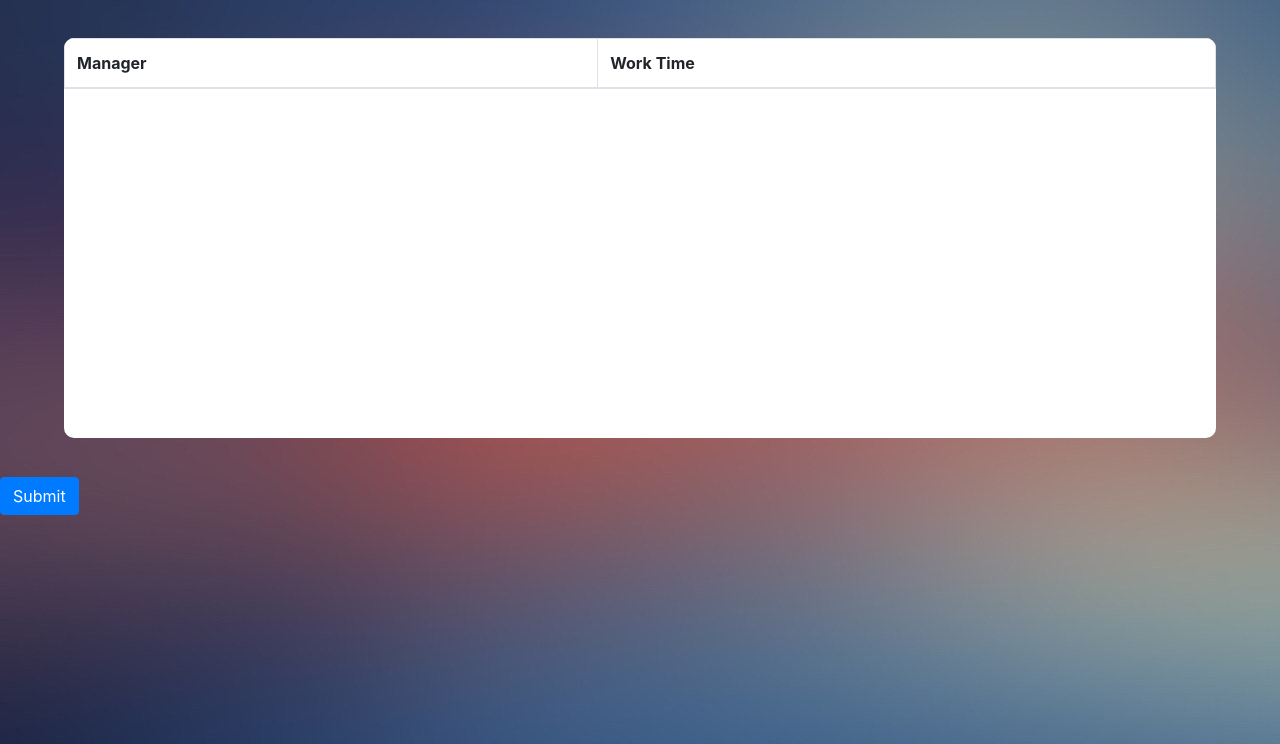
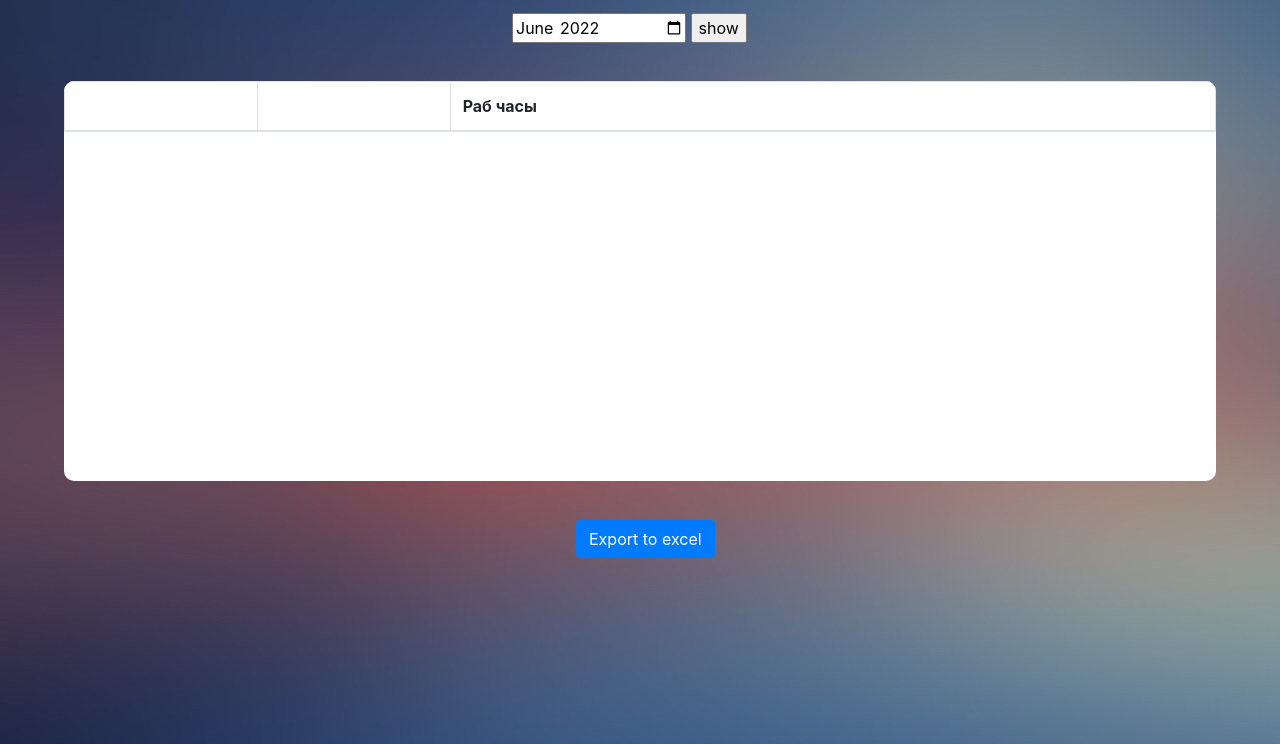
Before and after one commit to MansurKZN/Project, a Django app: page /admininfo/ in a window 1280 px wide. Shown: the part 56-800 px from the top of the page. Run offline with Django 4.2, Linux system fonts and the light colour scheme; the visitor is signed in with stand-in values (Sample User, id 1); data comes from the database, SQL or seed files in the repository; data that the repository does not hold is empty; some libraries are stand-ins or nearby versions.

Commit message:
add export to excel

```diff
--- a/app/models.py
+++ b/app/models.py
@@ -6,6 +6,7 @@ from django.db import models
 
 class Manager(AbstractUser):
     work_time = models.IntegerField(null=True, blank=True, default=None)
+    work_position = models.CharField(max_length=100, default="")
 
 class Project(models.Model):
     name = models.CharField(max_length=200)
--- a/app/views.py
+++ b/app/views.py
@@ -1,6 +1,9 @@
+import numbers
 import os
 from datetime import date
 import datetime
+
+import openpyxl
 import pandas as pd
 import requests
 
@@ -11,6 +14,7 @@ from django.db.models import Sum
 from django.shortcuts import render, redirect
 from django.urls import reverse_lazy
 from django.views import View
+from openpyxl.styles import Border, Side, Font
 
 from app.forms import LoginForm, PasswordChangeForm
 from app.models import Project, Engineer, WorkType, WorkReport, Manager
@@ -61,7 +65,6 @@ class MainPage(View):
 
     def post(self, request):
         if request.POST.get("update_id"):
-
             work_report = WorkReport.objects.get(id=request.POST.get("update_id"))
             work_report.date = request.POST.get("update_date")
             work_report.project = Project.objects.filter(name=request.POST.get("update_project"))[0]
@@ -70,6 +73,8 @@ class MainPage(View):
             work_report.period = request.POST.get("update_period")
             work_report.text = request.POST.get("update_text")
             work_report.save()
+        elif request.POST.get("delete"):
+            WorkReport.objects.get(id=request.POST.get("delete")).delete()
         else:
             user = request.user
             project = Project.objects.filter(name=request.POST.get("project"))[0]
@@ -115,76 +120,117 @@ class AdminInfo(View):
         date_end = date(date.today().year, date.today().month + 1, 1)
         projects = Project.objects.all()
         columns = []
-        columns.append("Manager")
-        columns.append("Work Time")
+        columns.append("")
+        columns.append("")
+        columns.append("Раб часы")
         for project in projects:
             columns.append(project.name)
 
         for manager in Manager.objects.filter(is_superuser=False):
             a = []
             work_time = manager.work_time
+            a.append(manager.work_position)
             a.append(f'{manager.first_name} {manager.last_name}')
             a.append(work_time)
-            person_sum = 0
             for project in projects:
                 time_for_project = WorkReport.objects.filter(manager=manager, date__range=(date_start, date_end), project=project).aggregate(Sum('period')).get('period__sum')
                 if time_for_project:
-                    percent_project_work = round(((int(time_for_project) / 60) * 100 / work_time) / 100, 3)
+                    percent_project_work = round(((int(time_for_project) / 60) * 100 / work_time) / 100, 2)
                 else:
-                    percent_project_work = 0
-                person_sum += percent_project_work
+                    percent_project_work = 0.0
                 a.append(percent_project_work)
-            a.append(person_sum)
             arr.append(a)
-        return render(request, 'admin.html', {'user': user.username, 'columns': columns, 'arr': arr})
+        return render(request, 'admin.html', {'user': user.username, 'columns': columns, 'arr': arr, 'date': datetime.datetime.now().strftime('%Y-%m')})
 
     def post(self, request):
+        for item in os.listdir(f"{settings.BASE_DIR}/static/"):
+            if item.endswith(".xlsx"):
+                os.remove(f"{settings.BASE_DIR}/static/{item}")
+
         arr = []
-        date_start = date(date.today().year, date.today().month, 1)
-        date_end = date(date.today().year, date.today().month + 1, 1)
+        if request.POST.get("date"):
+            d = datetime.datetime.strptime(request.POST.get("date"), '%Y-%m')
+            date_start = date(d.year, d.month, 1)
+            date_end = date(date_start.year, date_start.month + 1, 1)
+        else:
+            d = datetime.datetime.strptime(request.POST.get("export_date"), '%Y-%m')
+            date_start = date(d.year, d.month, 1)
+            date_end = date(date_start.year, date_start.month + 1, 1)
+
         projects = Project.objects.all()
         columns = []
-        columns.append("Manager")
-        columns.append("Work Time")
+        columns.append("")
+        columns.append("")
+        columns.append("Раб часы")
+        max_name_len = 0
+        max_proj_len = 0
         for project in projects:
+            if len(project.name) > max_proj_len:
+                max_proj_len = len(project.name)
             columns.append(project.name)
         arr.append(columns)
         for manager in Manager.objects.filter(is_superuser=False):
+            if len(f'{manager.first_name} {manager.last_name}') > max_name_len:
+                max_name_len = len(f'{manager.first_name} {manager.last_name}')
             a = []
             work_time = manager.work_time
+            a.append(manager.work_position)
             a.append(f'{manager.first_name} {manager.last_name}')
             a.append(work_time)
-            person_sum = 0
             for project in projects:
                 time_for_project = WorkReport.objects.filter(manager=manager, date__range=(date_start, date_end),
                                                              project=project).aggregate(Sum('period')).get(
                     'period__sum')
                 if time_for_project:
-                    percent_project_work = round(((int(time_for_project) / 60) * 100 / work_time) / 100, 3)
+                    percent_project_work = round(((int(time_for_project) / 60) * 100 / work_time) / 100, 2)
                 else:
-                    percent_project_work = 0
-                person_sum += percent_project_work
+                    percent_project_work = 0.0
                 a.append(percent_project_work)
-            a.append(person_sum)
             arr.append(a)
 
+        if request.POST.get("date"):
+            columns = arr[0]
+            arr.pop(0)
+            return render(request, 'admin.html', {'user': request.user.username, 'columns': columns, 'arr': arr, 'date': date_start.strftime('%Y-%m')})
 
-        df = pd.DataFrame(arr)
-        df.columns = df.iloc[0]
-        df.drop(df.index[0], inplace=True)
+
+        wb = openpyxl.Workbook()
+        sheet = wb.active
+        for row in arr:
+
+            sheet.append(row)
+
+        for i in sheet.columns:
+            sheet.column_dimensions[i[0].column_letter].width = max_proj_len + 3
+
+        sheet.column_dimensions['B'].width = max_name_len + 1
+
+        last_row_num = 0
+        last_column_char = ''
+        for column in sheet.columns:
+            for elem in column:
+                if isinstance(elem.value, numbers.Number):
+                    sheet.cell(column=elem.column, row=elem.row).border = Border(left=Side(border_style='thin', color='FF000000'),
+                                         right=Side(border_style='thin', color='00000000'),
+                                         top=Side(border_style='thin', color='00000000'),
+                                         bottom=Side(border_style='thin', color='00000000'))
+                last_row_num = elem.row
+
+            if column[0].column > 3:
+                sheet.cell(row=last_row_num+1, column=column[0].column).value = f'=SUM({column[0].column_letter}2:{column[0].column_letter}{last_row_num})'
+                sheet.cell(row=last_row_num+1, column=column[0].column).font = Font(bold=True)
+            last_column_char = column[0].column_letter
+
+        for row in sheet.rows:
+            if row[0].row > 1 and row[0].row <= last_row_num:
+                sheet.cell(row=row[0].row, column=len(row)+1).value = f'=SUM(D{row[0].row}:{last_column_char}{row[0].row})'
+                sheet.cell(row=row[0].row, column=len(row)+1).font = Font(bold=True)
+
         file_name = f'Work_time_{date_start}_{date_end}.xlsx'
-        df.to_excel(excel_writer=f'{settings.BASE_DIR}/static/{file_name}', index=False)
-
-        # host_port = request.META['HTTP_HOST']
-        # requests.get(f'http://{host_port}/static/{file_name}')
-
-        # redirect(f'/static/{file_name}')
-        #
-        # for item in os.listdir(f"{settings.BASE_DIR}/static/"):
-        #     if item.endswith(".xlsx"):
-        #         os.remove(item)
+        wb.save(f'{settings.BASE_DIR}/static/{file_name}')
 
         return redirect(f'/static/{file_name}')
+
 
 class TimeControl(View):
 
--- a/static/css/style.css
+++ b/static/css/style.css
@@ -54,3 +54,27 @@
 .TClabel{
     color: white;
 }
+
+.change-delete-button{
+    display: inline-block;
+    font-weight: 400;
+    text-align: center;
+    white-space: nowrap;
+    vertical-align: middle;
+    -webkit-user-select: none;
+    -moz-user-select: none;
+    -ms-user-select: none;
+    user-select: none;
+    border: 1px solid transparent;
+    padding: .375rem .75rem;
+    font-size: 1rem;
+    line-height: 1.5;
+    border-radius: .25rem;
+    transition: color .15s;
+    color: #fff;
+    background-color: red;
+}
+
+.admin-proj-form{
+    margin: 1% 40%;
+}
--- a/templates/admin.html
+++ b/templates/admin.html
@@ -50,6 +50,11 @@
 </nav>
 
 
+<form class="admin-proj-form" method="post">
+    {% csrf_token %}
+  <input name="date" type="month" value="{{ date }}" required>
+  <input type="submit" value="show">
+</form>
 
 <div class="table-wrapper-scroll-y my-custom-scrollbar">
 
@@ -74,9 +79,11 @@
 
 </div>
 
-<form method="post">
+<form class="buttonWR" method="post">
     {% csrf_token %}
-    <input type="submit" class="btn btn-primary">
+
+    <input type="hidden" name="export_date" value="{{ date }}">
+    <input type="submit" class="btn btn-primary" value="Export to excel">
 </form>
 
 </html>
```
Also changed, not shown: templates/main.html (+9 -13 lines).
